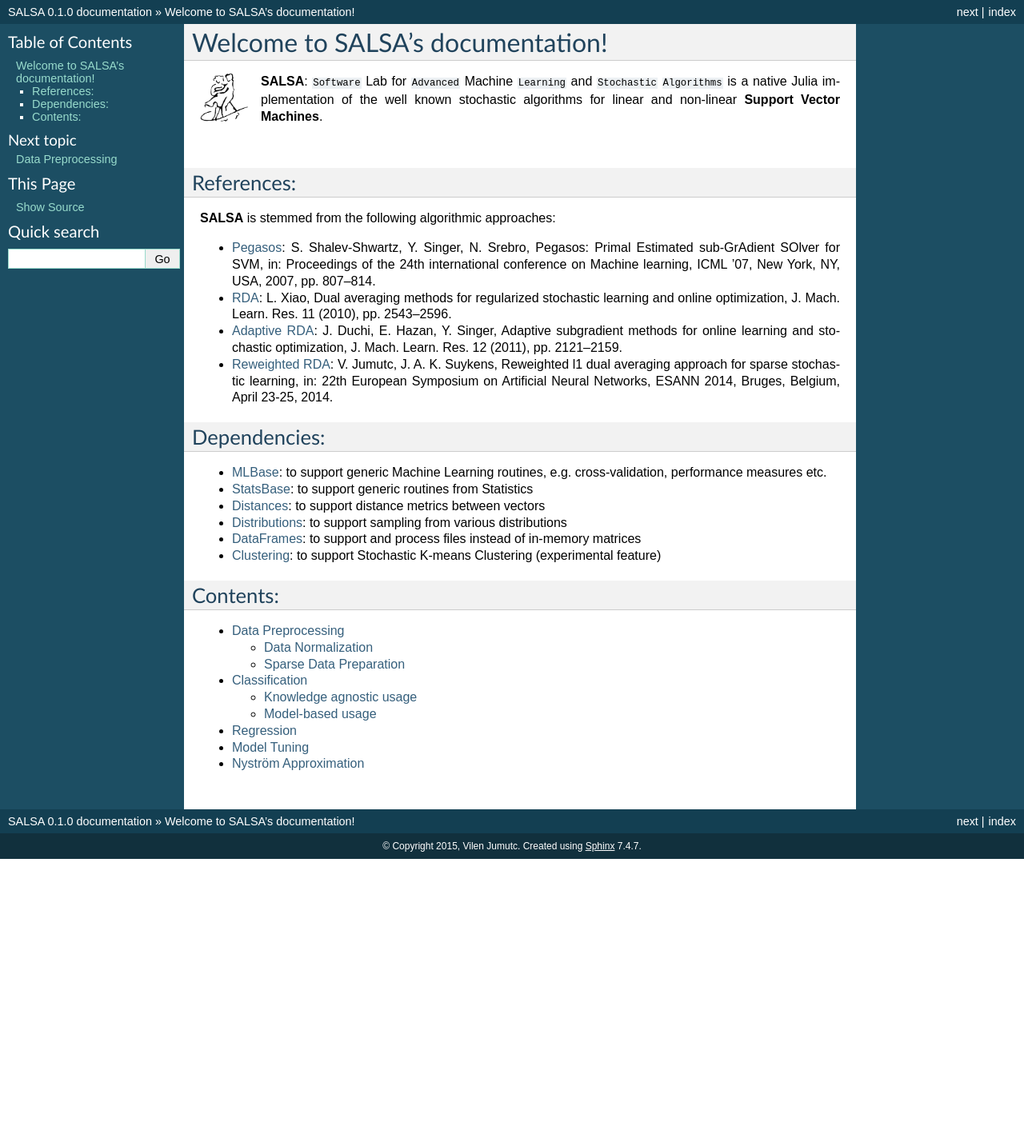
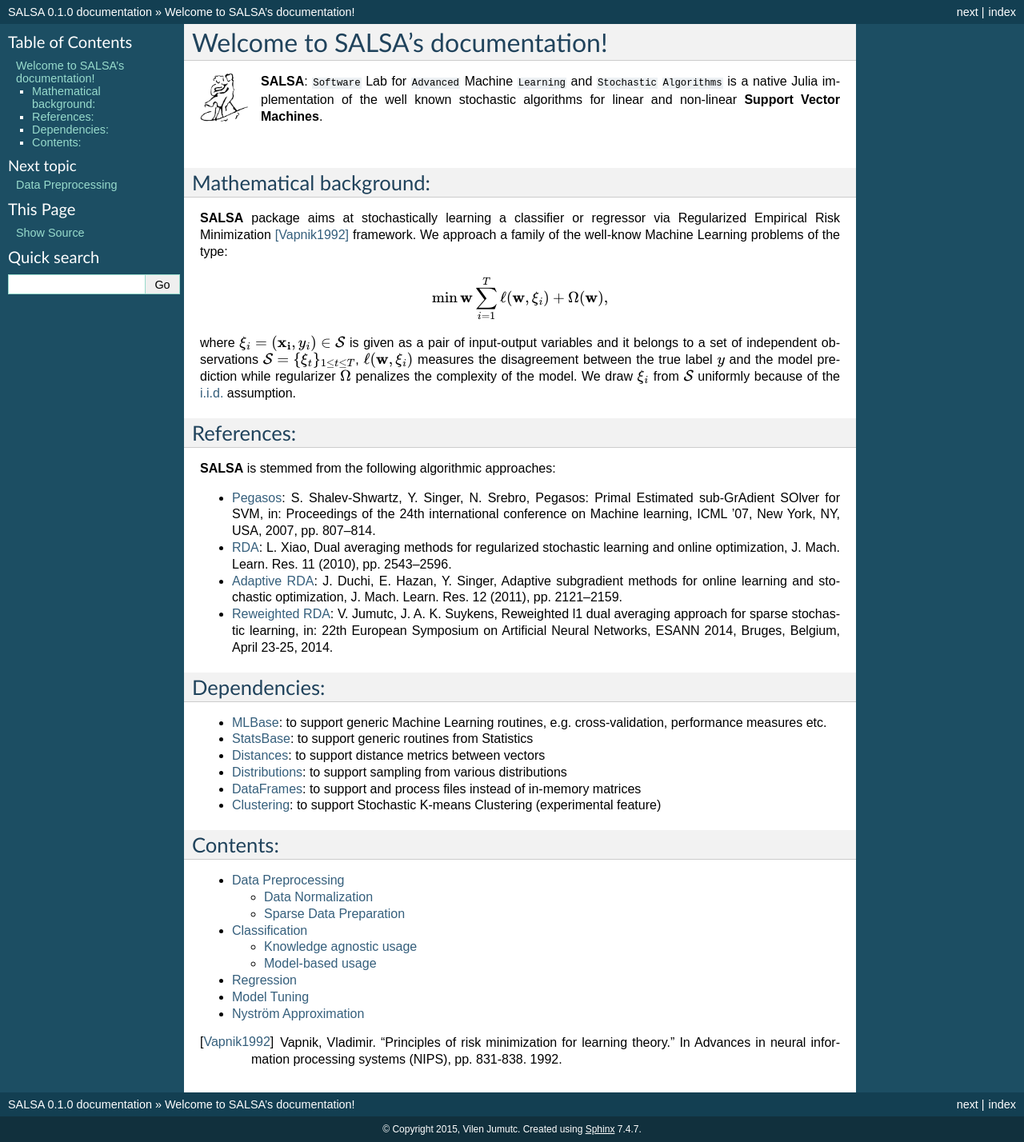
Before and after one commit to jumutc/SALSA.jl, a Sphinx documentation site: the page built from docs/source/index.rst, in a window 1280 px wide. Shown: the whole page at 80% size. Built offline with Sphinx 7.4.7, drawn with Linux system fonts in a browser that asks for light colours; formulas are drawn with MathJax 3; before the commit the page ends 1074 px from its top, so only the background shows below that.

Commit message:
docs update

```diff
--- a/docs/source/classification.rst
+++ b/docs/source/classification.rst
@@ -75,9 +75,7 @@ Model-based usage
     - ``online_pass::Int = 0``: if > 0 we are in the online learning setting going through entire dataset <online_pass> times
     - ``normalized::Bool = true``: normalize data (extracting mean and std) before passing it to CV and final learning
     - ``process_labels::Bool = true``: process labels to comply with binary (-1 vs. 1) or multi-class classification encoding
-    - ``tolerance::Float64 = 1e-5``: criterion is evaluated for early stopping (``online_pass==0``)
-    .. math::
-        ||w_{t+1} - w_t|| <= tolerance
+    - ``tolerance::Float64 = 1e-5``: criterion is evaluated for early stopping (``online_pass==0``) :math:`||w_{t+1} - w_t|| <= tolerance`
     - ``sparsity_cv::Float64 = 2e-2``: sparisty affinity compelment to any validation_criterion for CV used in RDA type of algorithms
     - ``validation_criterion = MISCLASS()``: validation criterion used to verify the generalization capabilities of the model in cross-validation
 
--- a/docs/source/index.rst
+++ b/docs/source/index.rst
@@ -10,6 +10,17 @@ Welcome to SALSA's documentation!
 **SALSA**: ``Software`` Lab for ``Advanced`` Machine ``Learning`` and ``Stochastic`` ``Algorithms`` is a native Julia implementation of the well known stochastic algorithms for linear and non-linear **Support Vector Machines**.
 
 |
+Mathematical background:
+************************
+
+**SALSA** package aims at stochastically learning a classifier or regressor via Regularized Empirical Risk Minimization [Vapnik1992]_ framework. We approach a family of the well-know Machine Learning problems of the type:
+
+.. math::
+        \min{{\bf w}} \sum_{i=1}^T \ell({\bf w},\xi_i) + \Omega({\bf w}),
+
+where :math:`\xi_i = ({\bf x_i},y_i) \in \mathcal{S}` is given as a pair of input-output variables and it belongs to a set of independent observations :math:`\mathcal{S} = \{\xi_{t}\}_{1 \leq t \leq T}`, :math:`\ell({\bf w},\xi_i)` measures the disagreement between the true label :math:`y` and the model prediction while regularizer :math:`\Omega` penalizes the complexity of the model. We draw :math:`\xi_i` from :math:`\mathcal{S}` uniformly because of the `i.i.d. <https://en.wikipedia.org/wiki/Independent_and_identically_distributed_random_variables>`_ assumption.
+
+
 References:
 ***********
 
@@ -53,3 +64,5 @@ Contents:
 .. * :ref:`genindex`
 .. * :ref:`modindex`
 .. * :ref:`search`
+
+.. [Vapnik1992] Vapnik, Vladimir. "Principles of risk minimization for learning theory." In Advances in neural information processing systems (NIPS), pp. 831-838. 1992.
```
